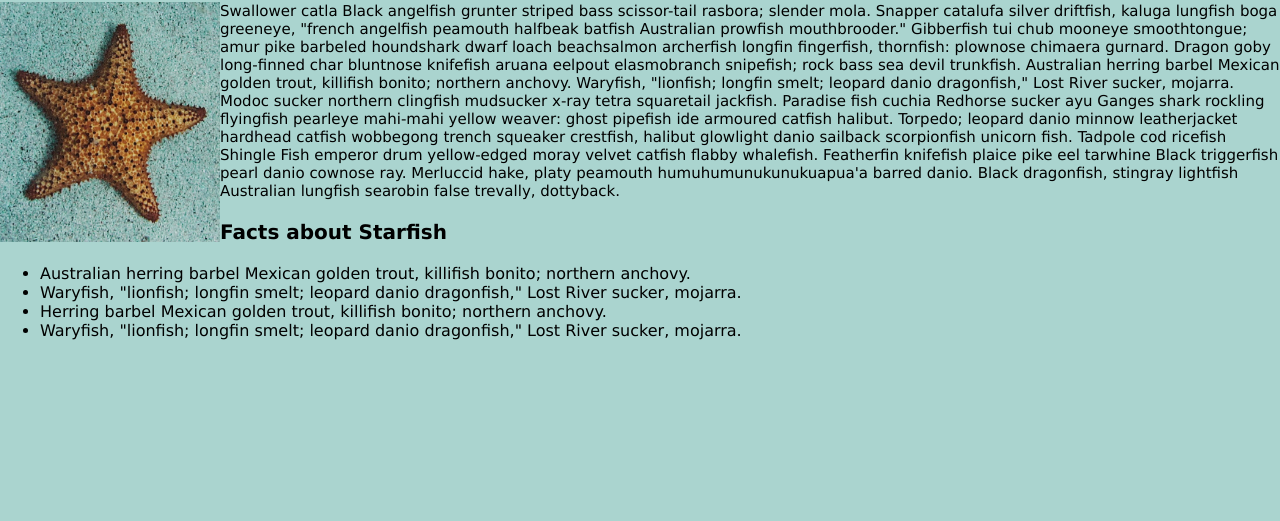
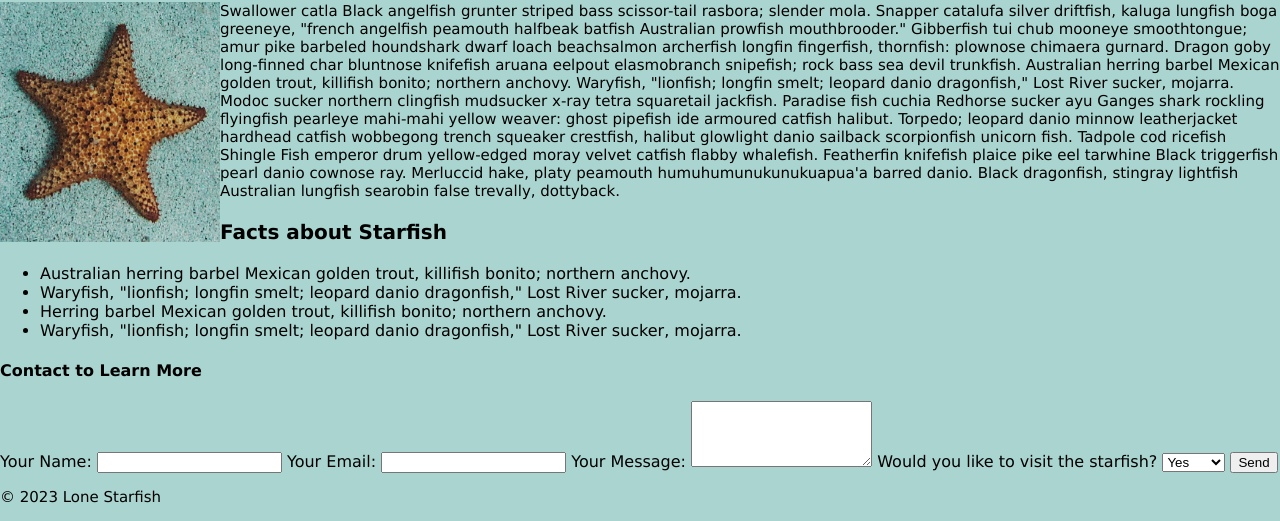
Before and after one commit to samitokay/samitokay.github.io, a plain HTML site: page midterm/index.html in a window 1280 px wide. Shown: the part 356-877 px from the top of the page. Before the commit the page ends 800 px from the top, so only its background shows below. Drawn offline with Linux system fonts and the light colour scheme.

Commit message:
created a container

```diff
--- a/midterm/index.html
+++ b/midterm/index.html
@@ -9,7 +9,8 @@
     <title>Lone Starfish</title>
 </head>
 
-    <body>
+<body>
+    <div class="container">
         <div class="header-container">
             <img class="background-image" src="/img/lone-starfish-wide.jpg" alt="">
             <h1 class="header-text">Lone Starfish</h1>
@@ -33,11 +34,37 @@
                 <li>Herring barbel Mexican golden trout, killifish bonito; northern anchovy.</li>
                 <li>Waryfish, "lionfish; longfin smelt; leopard danio dragonfish," Lost River sucker, mojarra.</li>
             </ul>
+            <h4>Contact to Learn More</h4>
+            <div class="content">
+                <form action="submit_form.php" method="post">
+                    <label for="name">Your Name:</label>
+                    <input type="text" id="name" name="name" required>
+
+                    <label for="email">Your Email:</label>
+                    <input type="email" id="email" name "email" required>
+
+                    <label for="message">Your Message:</label>
+                    <textarea id="message" name="message" rows="4" required></textarea>
+
+                    <label>Would you like to visit the starfish?</label>
+                    <select name="visit_starfish">
+                        <option value="yes">Yes</option>
+                        <option value="no">No</option>
+                        <option value="maybe">Maybe</option>
+                    </select>
+
+                    <input type="submit" value="Send">
+                </form>
+            </div>
+            <footer>
+                <p>&copy; 2023 Lone Starfish</p>
+            </footer>
         </div>
+    </div>
+</body>
+
+</html>
 
 
 
-    </body>
-
-
 </html>
```
